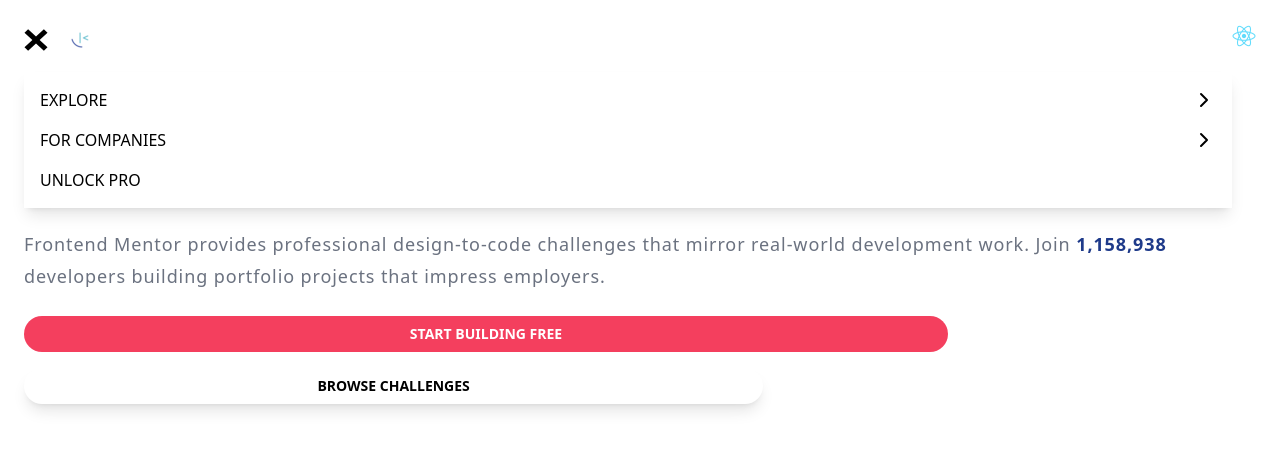
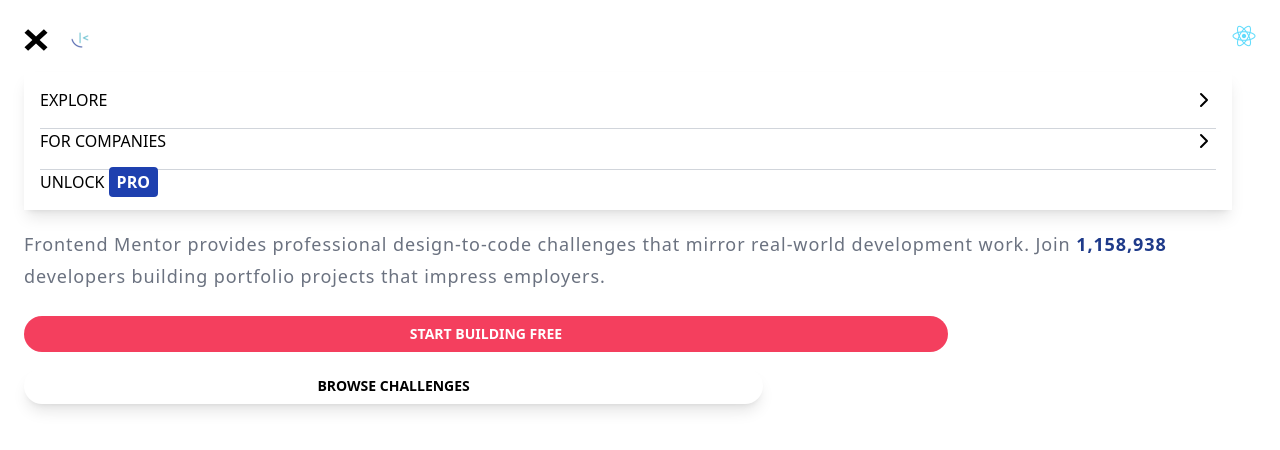
Before and after one commit to karma-code85/frontend-mentor-dashboard-with-full-functionl, a React (Create React App) app: page / in a window 1280 px wide. Both pictures are taken after a click on the picture 36 px from the left and 40 px from the top of the page. Shown: the top 450 px of the page. Built offline with nearby package versions, Linux system fonts and the light colour scheme.

Commit message:
nav divide section  design

```diff
--- a/src/components/Nav.jsx
+++ b/src/components/Nav.jsx
@@ -23,13 +23,13 @@
 
         <div className="absolute  top-full w-full z-20 mt-4 w-full ">
         {isOpen &&(
-          <div className=" bg-white shadow-lg p-4 space-y-4  ">
+          <div className=" bg-white shadow-lg p-4 space-y-4  divide-y divide-gray-300  ">
             <div className="flex justify-between items-center" onClick={()=>handletoggleMenu('explore')}>
             <p>EXPLORE</p>
             <svg xmlns="http://www.w3.org/2000/svg" width="24" height="24" viewBox="0 0 24 24" fill="none" stroke="currentColor" stroke-width="2" stroke-linecap="round" stroke-linejoin="round" className={`transition-transform ${activeMenu==='explore' ? 'rotate-90':''} lucide lucide-chevron-right-icon lucide-chevron-right`}><path d="m9 18 6-6-6-6"/></svg>
             </div>
             {activeMenu==='explore' &&(
-              <div className="p-4 list-none space-y-4">
+              <div className="p-4 list-none space-y-4 divide-y divide-gray-200">
                 <li>  LEARNAING PATH </li>
                 <li>CHALLENGES</li>
                 <li>SOLUTIONS</li>
@@ -43,12 +43,12 @@
             <svg xmlns="http://www.w3.org/2000/svg" width="24" height="24" viewBox="0 0 24 24" fill="none" stroke="currentColor" stroke-width="2" stroke-linecap="round" stroke-linejoin="round"  className={`transition-transform ${activeMenu ==='for companies' ?'rotate-90':''} lucide lucide-chevron-right-icon lucide-chevron-right`}><path d="m9 18 6-6-6-6"/></svg>
             </div>
             {activeMenu==='for companies' &&(
-              <div className="p-4 list-none space-y-4">
+              <div className="p-4 list-none space-y-4 divide-y divide-gray-200 ">
                 <li>HIRE DEVELOPERS</li>
                 <li>TRAIN DEVELOPERS</li>
               </div>
             )}
-            <p>UNLOCK <span>PRO</span></p>
+            <p>UNLOCK <span className=" font-bold text-white rounded px-2 py-1 bg-blue-800">PRO</span></p>
 
           </div>
         )}
```
